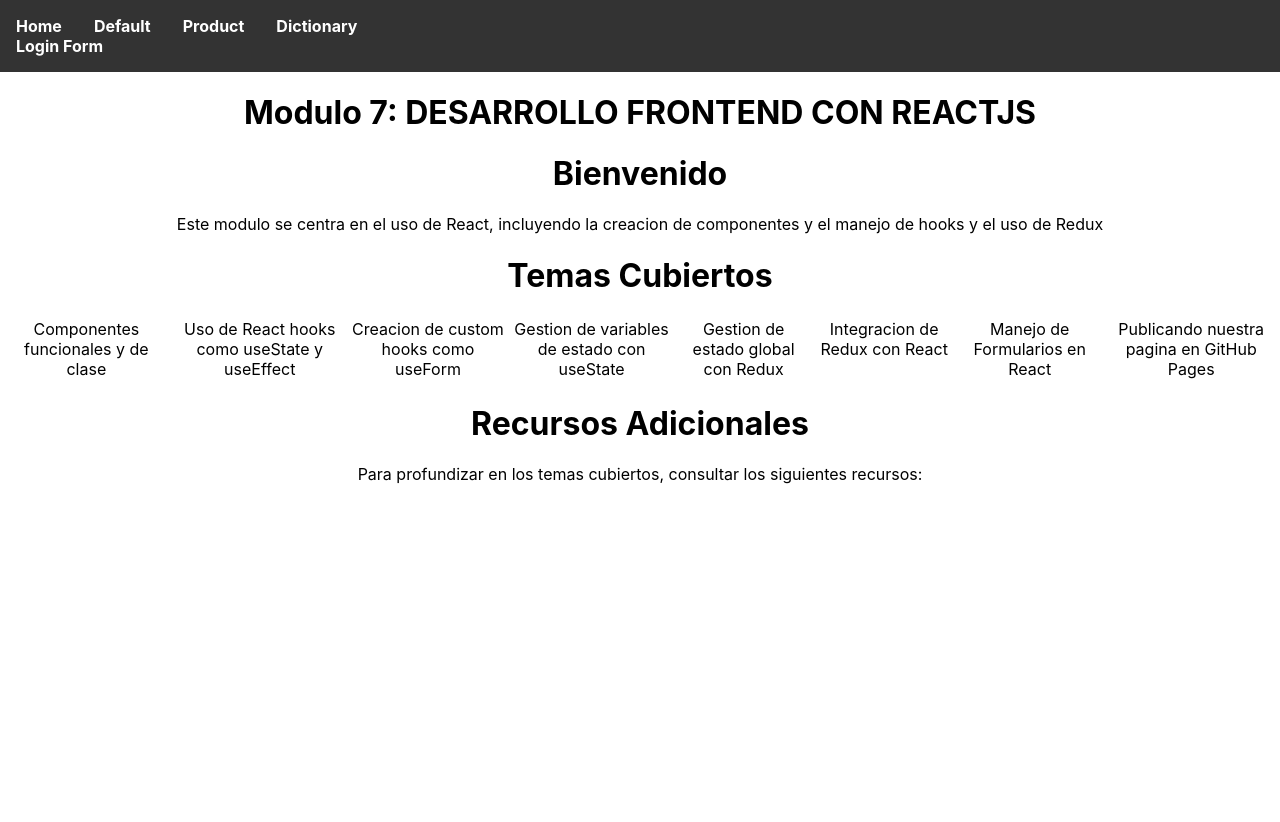
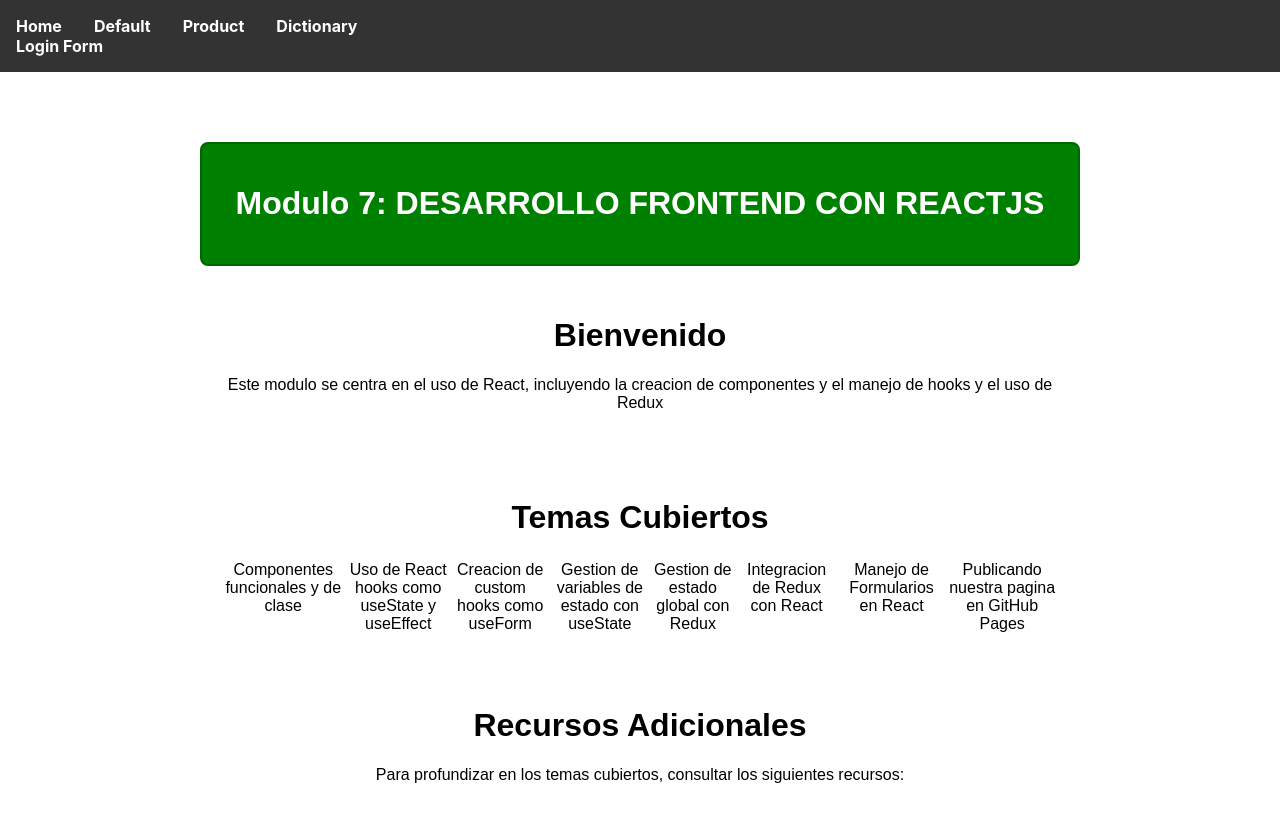
Before and after one commit to eperezr/desarrollo-frontend-react, a React (Create React App) app: page / in a window 1280 px wide. Shown: the top 822 px of the page. Before the commit the page ends 800 px from the top, so only its background shows below. Built offline with nearby package versions, Linux system fonts and the light colour scheme.

Commit message:
fix modal

```diff
--- a/src/App.css
+++ b/src/App.css
@@ -158,6 +158,42 @@
   cursor: pointer;
 }
 /* styles for modals */
+.cuadrado {
+  background-color: green;
+  color: white;
+  margin-top: 70px;
+  margin-left: 200px;
+  margin-right: 200px;
+  padding: 20px;
+  position: center;
+  border: 2px solid darkgreen;
+  border-radius: 8px;
+  font-family: Arial, sans-serif;
+  text-align: center;
+}
+.section1{
+  margin-top: 10px;
+  margin-left: 200px;
+  margin-right: 200px;
+  padding: 20px;
+  position: center;
+  font-family: Arial, sans-serif;
+}
+.section2{
+  margin-top: 10px;
+  margin-left: 200px;
+  margin-right: 200px;
+  padding: 20px;
+  position: center;
+  font-family: Arial, sans-serif;
+}
+.navUser{
+  position: right;
+  text-align: right;
+  margin-right: 2rem;
+  color: white;
+
+}
 
 button:hover {
   background-color: #3e8e41;
--- a/src/components/ModalInfo.jsx
+++ b/src/components/ModalInfo.jsx
@@ -16,9 +16,9 @@
     return (
         <div className="modal-overlay">
             <motion.div
-                className={`notification ${type}`}
-                initial={{opacity: 0, y: -20}}
-                animate={{opacity: 1, y: 0}}
+                className='notification-success'
+                initial={{opacity: 0, scale: 0.5}}
+                animate={{opacity: 1, scale: 1}}
                 transition={{duration: 0.5}}
             >
                 <div>
```
